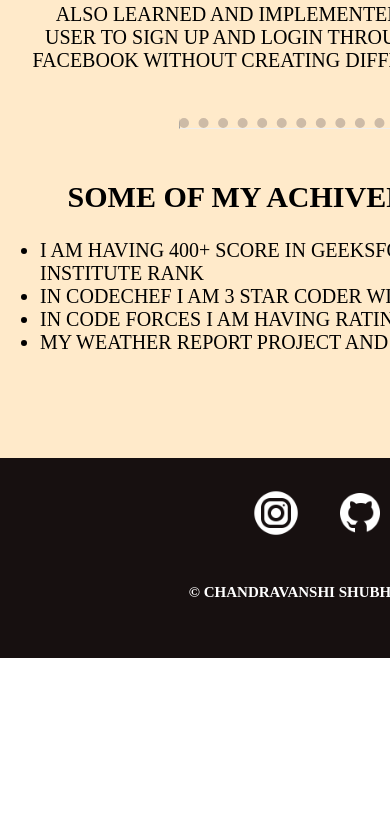
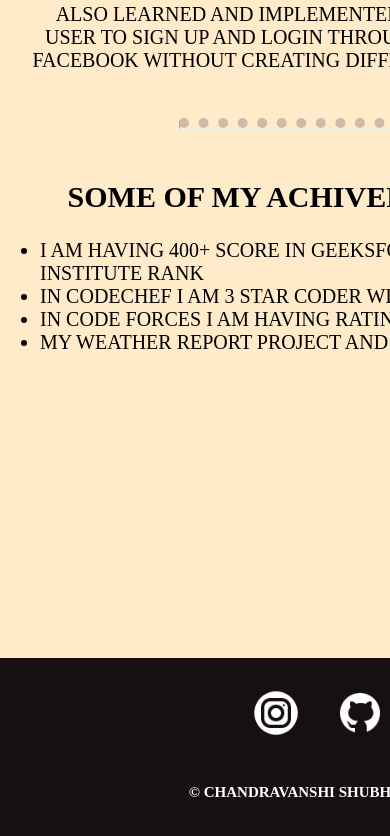
Before and after one commit to shubham-61969/portfolio, a plain HTML site: page index.html in a window 390 px wide. Shown: the part 3092-3928 px from the top of the page. Before the commit the page ends 3750 px from the top, so only its background shows below. Drawn offline with nearby package versions, Linux system fonts and the light colour scheme; a web font is replaced by a local one.

Commit message:
2.0 changes in css
changed in media query max-with 730

changed mid cont height from 3300px to 3500px

changed bottom cont height from 3550px to 3750px

```diff
--- a/styles.css
+++ b/styles.css
@@ -228,9 +228,9 @@
     padding-right: 30px;
   }
   .mid-cont {
-    height: 3300px;
+    height: 3500px;
   }
   .bottom-cont{
-    top: 3550px;
+    top: 3750px;
   }
 }
```
